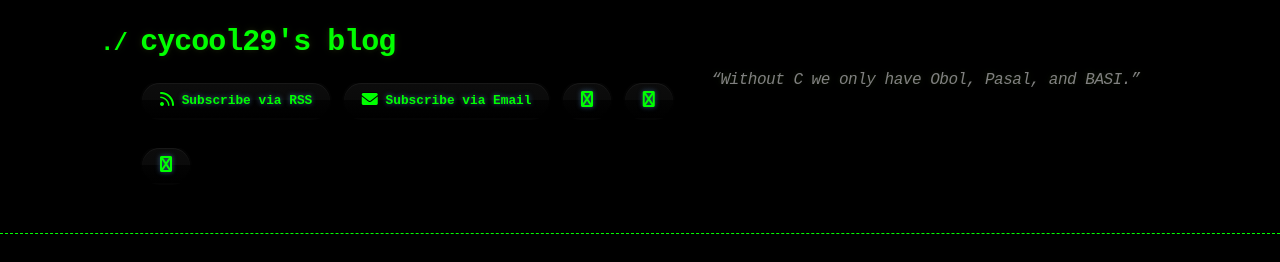
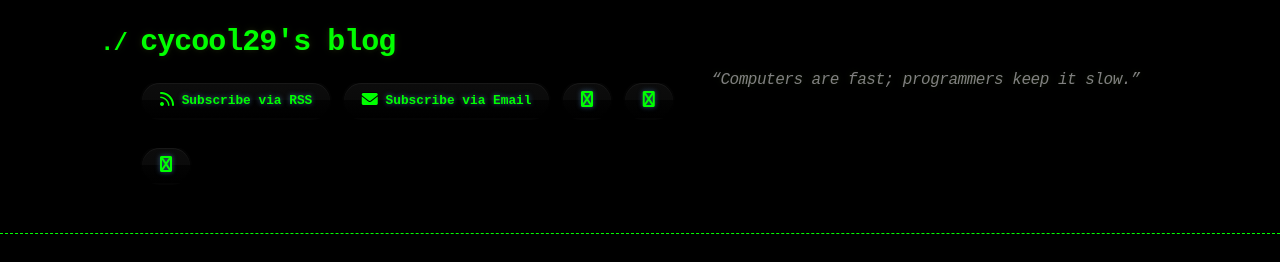
Before and after one commit to cycool29/cycool29.github.io, a Jekyll site: the page built from index.md, in a window 1280 px wide and 900 px high. Shown: the top 262 px of the window. Built offline with Jekyll 4.4.1, drawn with Linux system fonts in a browser that asks for light colours; a style sheet for code colours, icons or effects is not loaded.

Commit message:
Update quotes

```diff
--- a/_config.yml
+++ b/_config.yml
@@ -1,5 +1,5 @@
 title: cycool29's blog
-description: "“Without C we only have Obol, Pasal, and BASI.” "
+description: "“Computers are fast; programmers keep it slow.” "
 bio: A high school student. Intermediate in Python, Git, Bash. Learning JavaScript. He/Him. "
 author: cycool29
 url: https://cycool29.github.io
```
